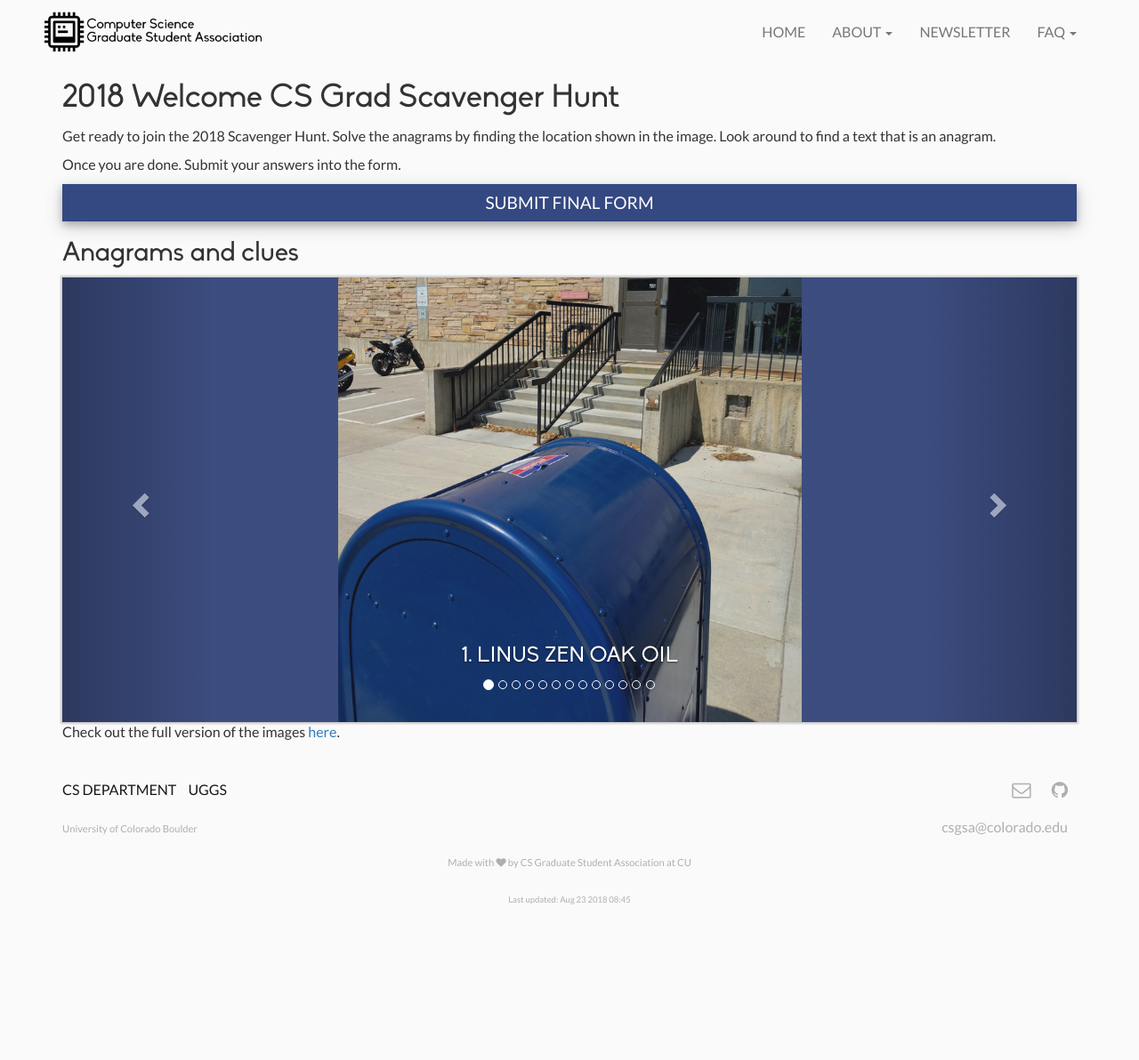
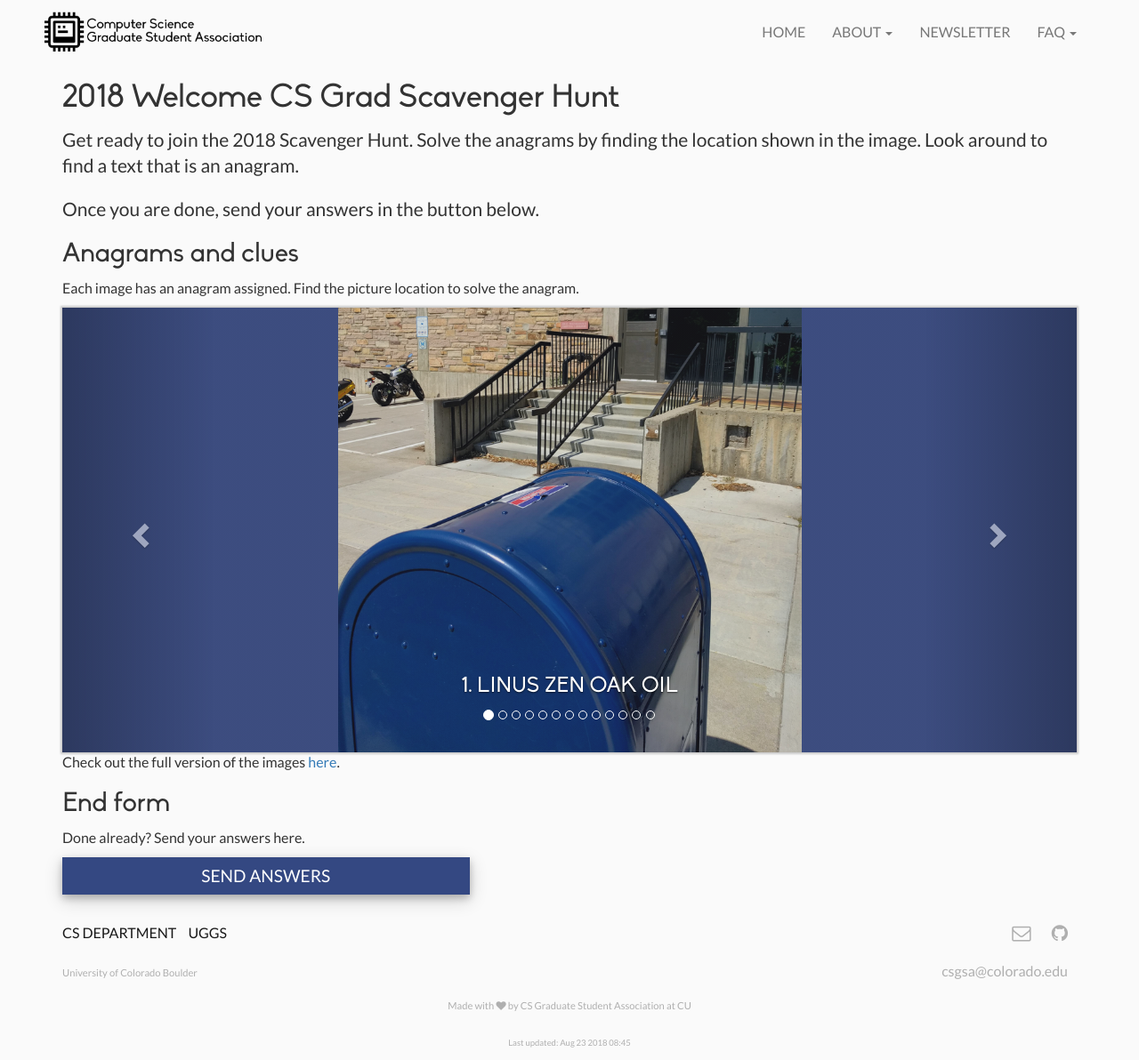
Before and after one commit to casassg/events-landing, a Jekyll site: the page built from scavenger.md, in a window 1280 px wide. Shown: the whole page at 89% size. Built offline with Jekyll 4.4.1, drawn with Linux system fonts in a browser that asks for light colours; nearby versions of some CDN libraries; before the commit the page ends 1031 px from its top, so only the background shows below that.

Commit message:
reformat page

```diff
--- a/scavenger.md
+++ b/scavenger.md
@@ -3,19 +3,15 @@ layout: page
 title: 2018 Welcome CS Grad Scavenger Hunt
 ---
 
-Get ready to join the 2018 Scavenger Hunt. Solve the anagrams by finding the location shown in the image. Look around to find a text that is an anagram.
+<p class="lead">Get ready to join the 2018 Scavenger Hunt. Solve the anagrams by finding the location shown in the image. Look around to find a text that is an anagram.</p>
 
-Once you are done. Submit your answers into the form.
+<p class="lead">Once you are done, send your answers in the button below.</p>
 
-<div class="row">
-  <div class="col-md-12">
-    <a class="btn btn-accent btn-block" href="https://docs.google.com/forms/d/e/1FAIpQLSfylJB-yEkgG4uSyBmMKF8G77HSkaKPsQnMx3iRgJ2elW75zw/viewform?usp=sf_link" target="_blank">
-      Submit final form
-    </a>
-  </div>
-</div>
+
 
 ## Anagrams and clues
+
+Each image has an anagram assigned. Find the picture location to solve the anagram.
 
 <section id="carousel" class="accent-section">
 
@@ -56,3 +52,16 @@ Once you are done. Submit your answers into the form.
   </section>
 
 Check out the full version of the images [here](https://www.dropbox.com/sh/5x7xcddt67m8xst/AABIBsLEt0_B1E1UX9bF2sM1a?dl=0).
+
+
+## End form
+
+Done already? Send your answers here.
+
+<div class="row">
+  <div class="col-md-5">
+    <a class="btn btn-accent btn-block" href="https://docs.google.com/forms/d/e/1FAIpQLSfylJB-yEkgG4uSyBmMKF8G77HSkaKPsQnMx3iRgJ2elW75zw/viewform?usp=sf_link" target="_blank">
+      Send answers
+    </a>
+  </div>
+</div>
```
